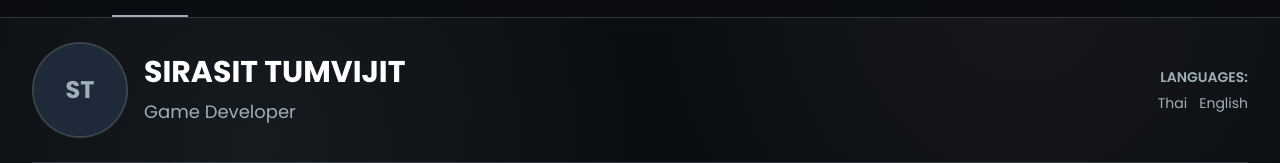
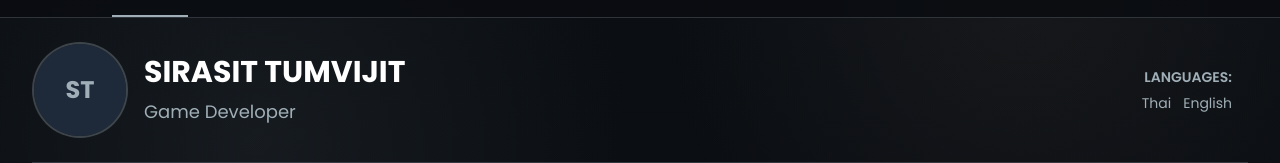
Before and after one commit to LaripsSpiral/laripsspiral.github.io, a Next.js app: page /about in a window 1280 px wide. Shown: the part 132-295 px from the top of the page. Built offline with nearby package versions, Linux system fonts and the light colour scheme.

Commit message:
Fix: About me Languagues and Fix ThemeBox Bg

```diff
--- a/src/app/components/AboutTab.tsx
+++ b/src/app/components/AboutTab.tsx
@@ -66,7 +66,7 @@ export function AboutTab() {
               <h1 className="mb-1 sm:mb-2 text-xl sm:text-2xl md:text-3xl font-bold uppercase text-white">{personalInfo.name}</h1>
               <p className="text-sm sm:text-base md:text-lg" style={{ color: THEME_PRIMARY }}>{personalInfo.title}</p>
             </div>
-            <div className="flex-shrink-0 flex flex-col items-end gap-1 sm:gap-1.5" style={{ fontFamily: THEME_FONT_PRIMARY }}>
+            <div className="flex-shrink-0 flex flex-col items-end gap-1 sm:gap-1.5 pr-2 sm:pr-3 md:pr-4" style={{ fontFamily: THEME_FONT_PRIMARY }}>
               <p className="text-xs sm:text-sm font-semibold uppercase whitespace-nowrap" style={{ color: THEME_PRIMARY }}>Languages:</p>
               <div className="flex flex-wrap justify-end gap-1.5 sm:gap-2 md:gap-3">
                 {personalInfo.languages.map((lang) => (
--- a/src/app/components/ThemeBox.tsx
+++ b/src/app/components/ThemeBox.tsx
@@ -70,7 +70,7 @@ export function ThemeCardHeader({ as: Comp = 'div', className, children, style }
 }
 
 export function ThemeCardBody({ as: Comp = 'div', className, children, style }: BoxProps) {
-  return <Comp className={cx('px-6 py-5 space-y-4', className)} style={style}>{children}</Comp>;
+  return <Comp className={cx('px-6 py-5 space-y-4 flex-1', className)} style={style}>{children}</Comp>;
 }
 
 export function ThemeGroup({ as: Comp = 'div', className, children }: BoxProps) {
```
